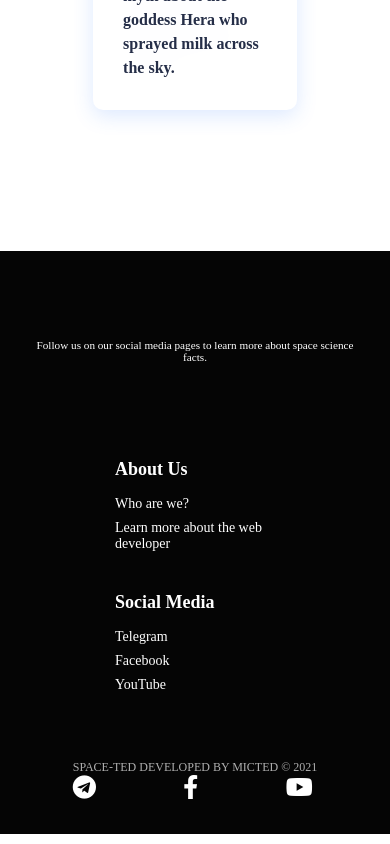
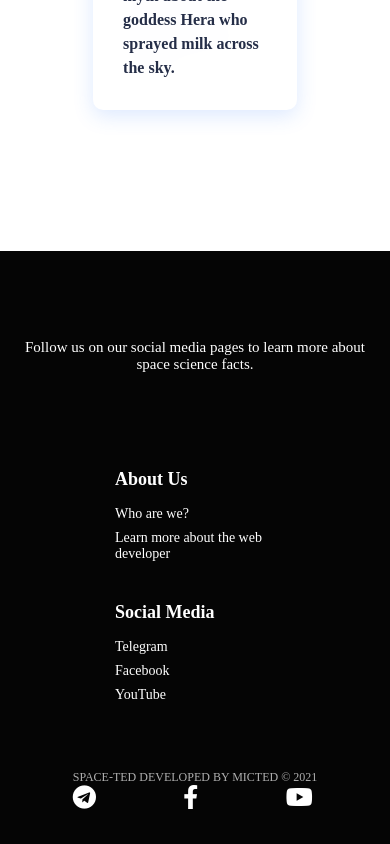
Before and after one commit to micted/space-ted, a React (Create React App) app: page / in a window 390 px wide. Shown: the part 2468-3312 px from the top of the page. Built offline with nearby package versions, Linux system fonts and the light colour scheme; a web font is replaced by a local one.

Commit message:
Update Footer.css

```diff
--- a/src/components/Footer.css
+++ b/src/components/Footer.css
@@ -119,7 +119,7 @@
 @media screen and (max-width: 960px) {
     .footer-subscription > p2 {
         font-family: 'Saira Stencil One', cursive;
-        font-size: 0.7rem;
+        font-size: 15px;
     }
     .footer-link-items > h2 {
 
```
